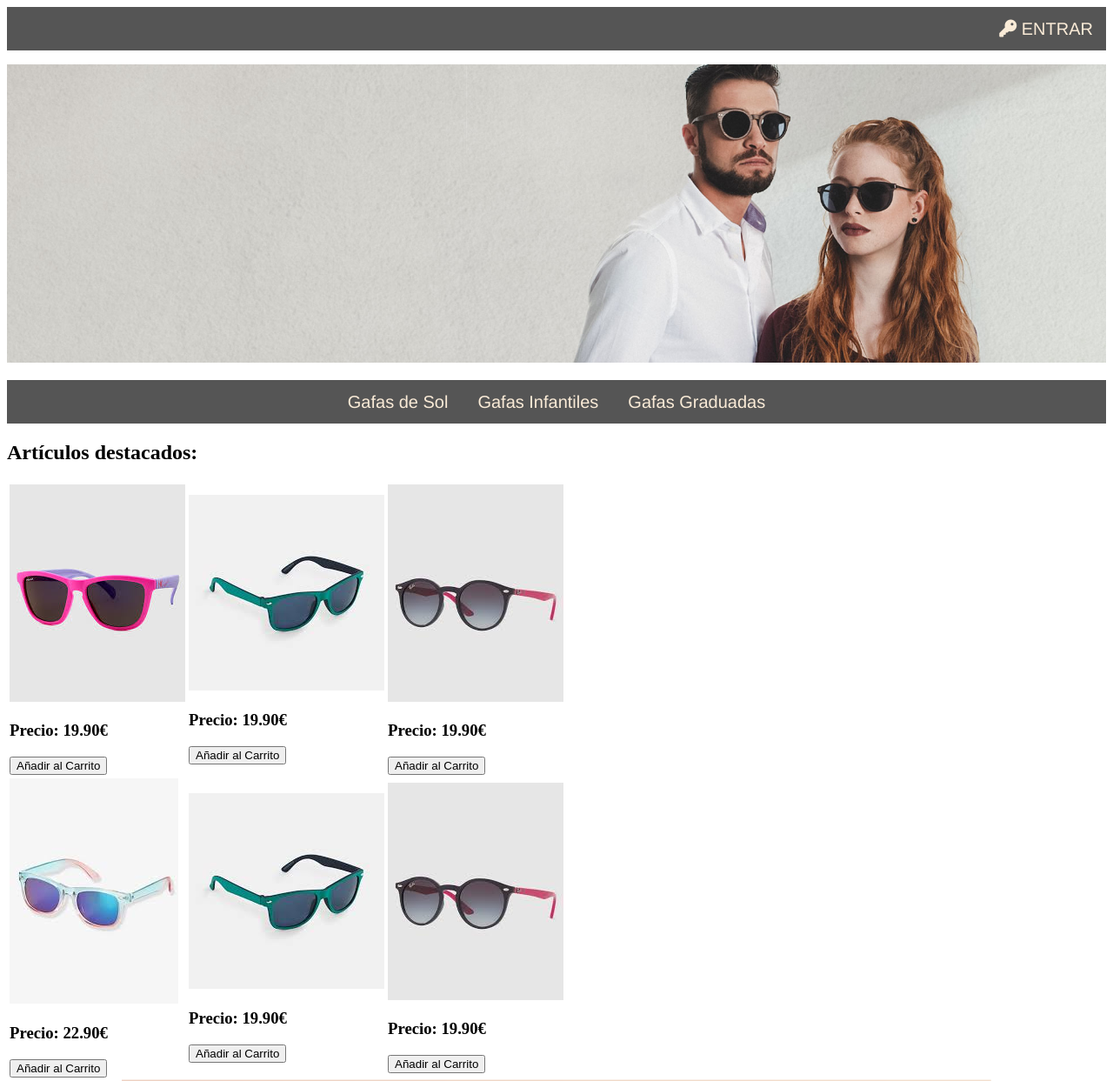
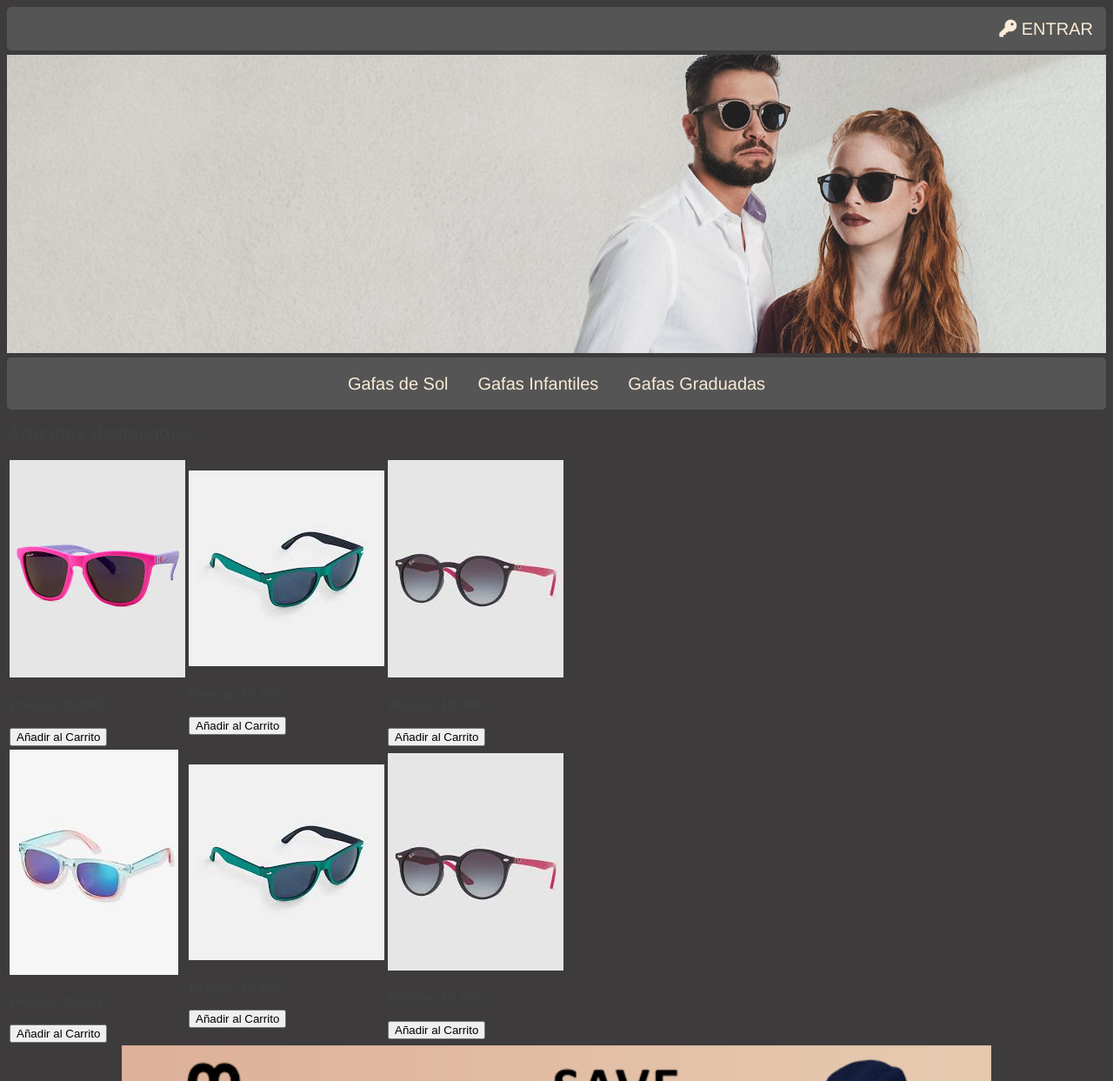
Before and after one commit to GrazielaTDS/uned-webdesign-course, a plain HTML site: page layout-store-Trabajo1/index.html in a window 1280 px wide. Shown: the top 1243 px of the page at 87% size. Drawn offline with Linux system fonts and the light colour scheme.

Commit message:
pre refactor section id="products"

```diff
--- a/layout-store-Trabajo1/index.html
+++ b/layout-store-Trabajo1/index.html
@@ -29,7 +29,7 @@
     </header>
 
     <main>
-        <section>
+        <section id="products">
             <h1>
                 Artículos destacados:
             </h1>
--- a/layout-store-Trabajo1/styles.css
+++ b/layout-store-Trabajo1/styles.css
@@ -1,8 +1,15 @@
+body {
+    font: 14px/20px 'Helvetica Neue', Helvetica, Arial, sans-serif;
+    color: #404040;
+    background: #3D3B3B;
+  }
+
+
 /* Navigator Bar Styles */
 #header-image{
     width: 100%;
+    margin-top: 5px;
 }
-
 #categories-navbar li{
     display: inline-block;
     }
@@ -13,7 +20,9 @@
     margin-left: auto;
     margin-right: auto;
     background-color: #555;
-    padding: 0px;
+    padding: 5px;
+    margin-top: 0;
+    border-radius: 5px;
 }
 
 .nav-item{
@@ -34,7 +43,7 @@
 nav{
     background-color: #555;
     overflow: auto;
-    margin-bottom: 16px;
+    border-radius: 5px;
 }
 nav a{
     float:right;
```
